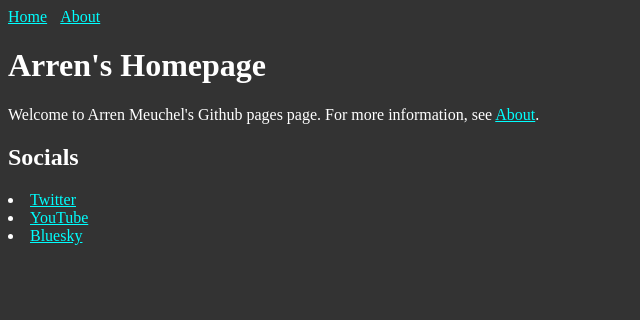
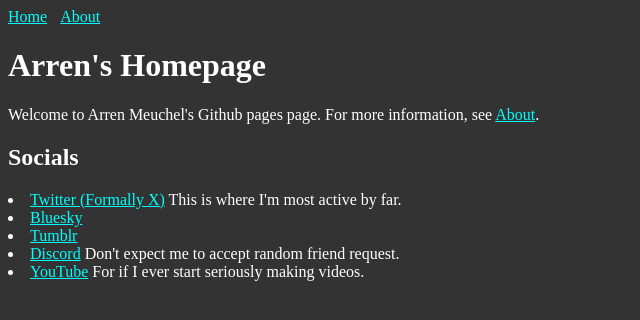
Before and after one commit to ArrenM/ArrenM.github.io, a plain HTML site: page index.html in a window 1280 px wide. Shown: the whole page, without its empty margins (0-640 px from the left). Drawn offline with Linux system fonts and the light colour scheme.

Commit message:
updating socials

```diff
--- a/index.html
+++ b/index.html
@@ -12,8 +12,19 @@
   </p>
   <div id="socials">
     <h2>Socials</h2>
-    <li><a href="https://twitter.com/@MeuchelArren">Twitter</a></li>
-    <li><a href="https://youtube.com/@MeuchelArren">YouTube</a></li>
+    <li>
+      <a href="https://twitter.com/@MeuchelArren">Twitter (Formally X)</a>
+      This is where I'm most active by far.
+    </li>
     <li><a href="https://arrenm.bsky.social">Bluesky</a></li>
+    <li><a href="https://www.tumblr.com/arrenmeuchel">Tumblr</a></li>
+    <li>
+      <a href="https://discord.com/users/387409639655866380">Discord</a>
+      Don't expect me to accept random friend request.
+    </li>
+    <li>
+      <a href="https://youtube.com/@MeuchelArren">YouTube</a>
+      For if I ever start seriously making videos.
+    </li>
   </div>
 </body>
```
